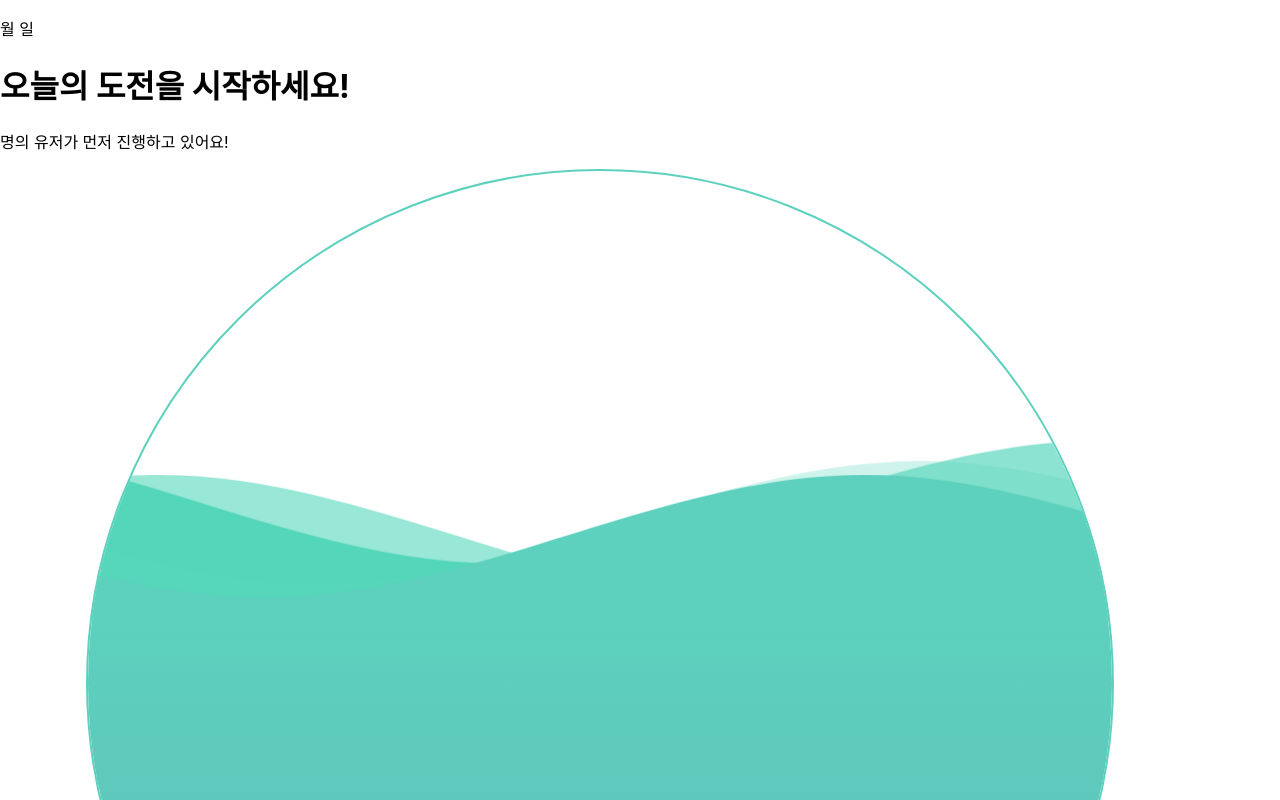
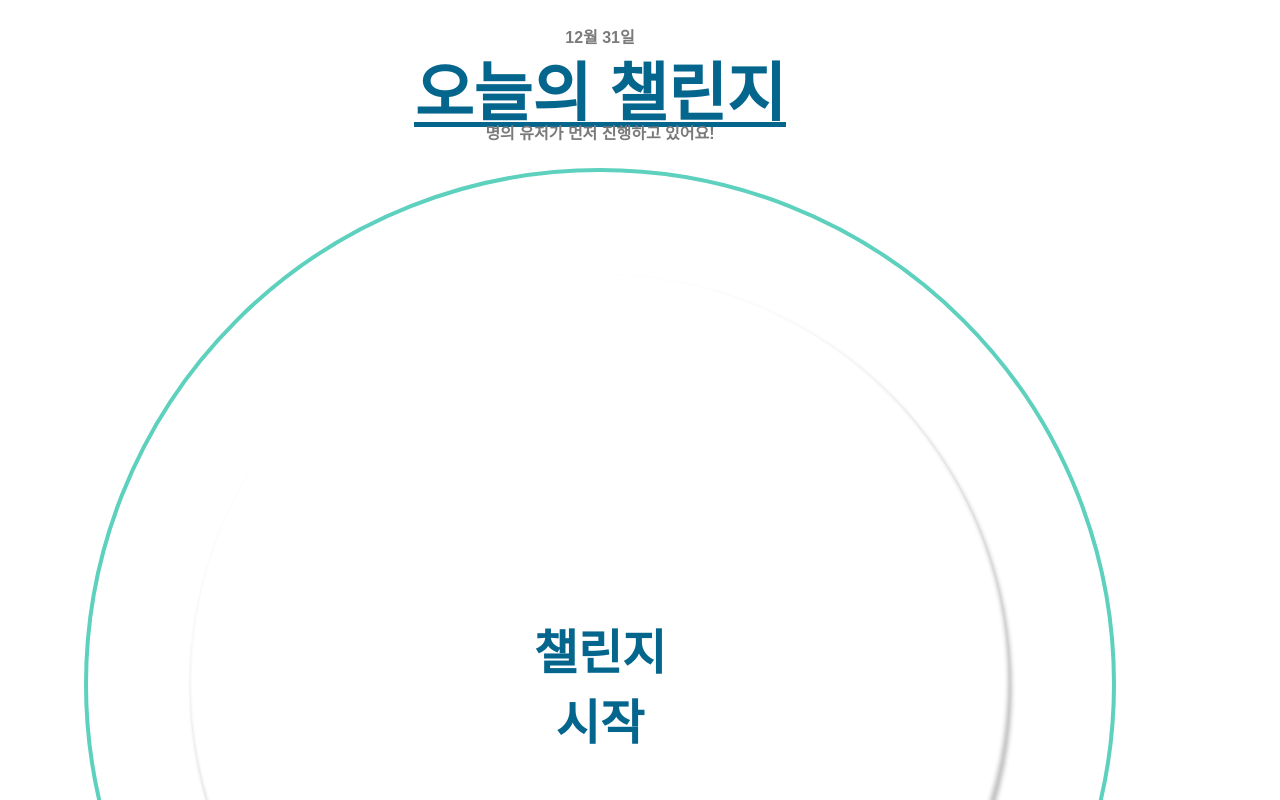
Before and after one commit to rainbowgon/haruman, a React (Create React App) app in the folder frontend/: page /home in a window 1280 px wide. Built offline with nearby package versions, Linux system fonts and the light colour scheme.

Commit message:
[FE/feat] HomePage 디자인 및 기본 링크
- HomePage a 로직 완성

```diff
--- a/frontend/src/pages/HomePage.tsx
+++ b/frontend/src/pages/HomePage.tsx
@@ -1,36 +1,74 @@
 import React, { useState } from "react";
 import MainStyle from "../components/MainStyle";
 import "../styles/theme.css";
-import "../styles/wave.css";
+import "../styles/wave.scss";
 import { Link } from "react-router-dom";
 
 const Homepage = () => {
-  const [nowChallenge, setNowChallenge] = useState(true);
+  const [challenge, setChallenge] = useState(true);
+  const [height, setHeight] = useState(100);
+
+  const handleStartChallenge = () => {
+    const nowChallenge = !challenge;
+
+    setChallenge(nowChallenge);
+
+    let targetHeight: number = nowChallenge ? height - 100 : height + 5;
+
+    setTimeout(() => {
+      setHeight(targetHeight);
+    }, 0);
+  };
 
   return (
     <MainStyle>
+      <div className="homepage">
         <div className="homepage_header">
-        <p>{}월 {}일</p>
+          {/* <p className="homepage_text">{}월 {}일</p> */}
+          <p className="homepage_text">12월 31일</p>
           {
-          nowChallenge
+            challenge
             ?<>
-            <div>
-              <h1>오늘의 도전을 시작하세요!</h1>
+              <div className="homepage_header_title">
+                <h2 className="homepage_header_title_text">오늘의 챌린지</h2>
               </div>
-            <p>{}명의 유저가 먼저 진행하고 있어요!</p>
+              <p className="homepage_text">{}명의 유저가 먼저 진행하고 있어요!</p>
             </>
             :<>
-            <div>
-              <h1>{} : {}</h1>
+              <div className="homepage_header_title">
+                <h1 className="homepage_header_title_text">13{} : 24{}</h1>
               </div>
-            <p>{}명의 유저와 함께하고 있어요!</p>
+              <p className="homepage_text">{}명의 유저와 함께하고 있어요!</p>
             </>
           }
         </div>
         <div>
-        <div className="header">
+          <div className="main_circle">
+            <div className="start_challenge">
+              {
+                challenge
+                ?
+                <div className="start_challenge_button" onClick={handleStartChallenge}>
+                  <h2 className="start_challenge_button_title">챌린지</h2>
+                  <h2 className="start_challenge_button_title">시작</h2>
+                </div>
+                :
+                <Link to="/today" className="linkto_today">
+                  <div className="progress_challenge">
+                    <div className="progress_challenge_title">
+                      <h2>8,{height}</h2>
+                      <h3>원</h3>
+                    </div>
+                  </div>
+                  today로 이동
+                </Link>
+              }
+            </div>
+            {
+              challenge &&
+              <div style={{ height: `${height}vw`}}/>
+            }
             <div>
-            <div className="hei"/>
               <svg className="waves" xmlns="http://www.w3.org/2000/svg" xmlnsXlink="http://www.w3.org/1999/xlink" viewBox="0 24 150 28" preserveAspectRatio="none" shape-rendering="auto">
                 <defs>
                   <path id="gentle-wave" d="M-160 44c30 0 58-18 88-18s 58 18 88 18 58-18 88-18 58 18 88 18 v44h-352z" />
@@ -43,9 +81,8 @@ const Homepage = () => {
                 </g>
               </svg>
             </div>
-          <div className="color"/>
+            <div className="main_circle_gradation"/>
           </div>
-        <Link to="/today">today로 이동 </Link>
         </div>
           <div className="getspace"/>
           <div>
@@ -60,7 +97,8 @@ const Homepage = () => {
                 <use xlinkHref="#gentle-wave" x="48" y="8" fill="var(--gradation-start)" />
               </g>
             </svg>
-        <div className="color"/>
+          <div className="bottom_gradation"/>
+        </div>
       </div>
     </MainStyle>
   );
--- a/frontend/src/styles/wave.css
+++ /dev/null
@@ -1,100 +0,0 @@
-@import "theme.css";
-@import url(//fonts.googleapis.com/css?family=Lato:300:400);
-
-.body {
-  width: 100%;
-  display: flex;
-  justify-content: center;
-  align-items: center;
-  margin:auto;
-}
-
-.header {
-  width: 80vw;
-  max-width: 1200px;
-  height: 80vw;
-  max-height: 1200px;
-  justify-content: center;
-  margin:auto;
-  position:relative;
-  text-align:center;
-  background: linear-gradient(60deg, var(--white) 100%, var(--white) 100%);
-
-  border: 2px solid var(--gradation-start);
-  border-radius: 100%;
-
-  overflow: hidden;
-}
-
-.flex { /*Flexbox for containers*/
-  display: flex;
-  justify-content: center;
-  align-items: center;
-  text-align: center;
-}
-
-.hei{
-  height: 20vw;
-  width: 100%;
-}
-
-.waves {
-  position:relative;
-  width: 100%;
-  height: 10%;
-  margin-bottom:-7px;
-  min-height:10px;
-  max-height:300px;
-}
-
-.color{
-  width: 100%;
-  height: 100%;
-  background: linear-gradient(0deg, var(--gradation-end) 0%, var(--gradation-start) 100%);
-}
-
-.getspace {
-  height: 10vh;
-}
-
-/* Animation */
-.parallax > use {
-  animation: move-forever 5s cubic-bezier(.55,.5,.45,.5)     infinite;
-}
-.parallax > use:nth-child(1) {
-  animation-delay: -2s;
-  animation-duration: 3s;
-}
-.parallax > use:nth-child(2) {
-  animation-delay: -3s;
-  animation-duration: 5s;
-}
-.parallax > use:nth-child(3) {
-  animation-delay: -4s;
-  animation-duration: 7s;
-}
-.parallax > use:nth-child(4) {
-  animation-delay: -5s;
-  animation-duration: 8s;
-}
-@keyframes move-forever {
-  0% {
-   transform: translate3d(-90px,0,0);
-  }
-  100% {
-    transform: translate3d(85px,0,0);
-  }
-}
-
-@media (max-width: 768px) {
-  .waves {
-    height:40px;
-    min-height:40px;
-  }
-  .content {
-    height:30vh;
-  }
-  h1 {
-    font-size:24px;
-  }
-}
--- /dev/null
+++ b/frontend/src/styles/wave.scss
@@ -0,0 +1,206 @@
+@import "theme.css";
+@import url(//fonts.googleapis.com/css?family=Lato:300:400);
+
+.homepage {
+  width: 100%;
+  height: 100vh;
+  justify-content: center;
+  align-items: center;
+  margin:auto;
+  overflow-y: hidden;
+}
+
+.homepage_header{
+  display: grid;
+  grid-template-columns: 1fr;
+  justify-content: center;
+  text-align: center;
+  padding: 3vh 0;
+}
+
+.homepage_header_title{
+  font-family: "IBM Plex Sans KR",sans-serif;
+  height: 5vh;
+  width: 100%;
+  display: flex;
+  justify-content: center;
+  align-items: center;
+  margin : 1rem 0;
+
+  .homepage_header_title_text{
+    font-size: 4rem;
+    height: 5rem;
+    color: var(--brand1_main);
+    border-bottom: 5px solid var(--brand1_main);
+  }
+}
+
+.homepage_text{
+  font-family: "IBM Plex Sans KR",sans-serif;
+  font-weight: bold;
+  color: var(--font2_main);
+  margin:auto;
+  overflow: hidden;
+}
+
+.main_circle {
+  width: 80vw;
+  max-width: 1200px;
+  height: 80vw;
+  max-height: 1200px;
+  justify-content: center;
+  margin:auto;
+  position:relative;
+  text-align:center;
+  background-color: var(--white);
+
+  border: 4px solid var(--gradation-start);
+  border-radius: 100%;
+
+  overflow: hidden;
+
+  .div{
+    transition: height 0.5s ease;
+  }
+
+  .main_circle_gradation {
+    width: 100%;
+    height: 100%;
+    background: linear-gradient(0deg, var(--gradation-end) 0%, var(--gradation-start) 100%);
+  }
+}
+
+.start_challenge{
+  position: absolute;
+  height: 100%;
+  width: 100%;
+  display: flex;
+  flex-direction: column;
+  justify-content: center;
+  align-items: center;
+  z-index: 1;
+
+  .start_challenge_button{
+    font-family: "IBM Plex Sans KR",sans-serif;
+    height: 80%;
+    width : 80%;
+    display: flex;
+    flex-direction: column;
+    justify-content: center;
+    align-items: center;
+    font-size: 2rem;
+    box-shadow: 2px 4px 4px 0px rgba(0, 0, 0, 0.25), -2px -4px 4px 0px rgba(0, 0, 0, 0.25) inset;
+
+
+    background-color: var(--white);
+    border: 1px var(--font1_main);
+    border-radius: 100%;
+
+    .start_challenge_button_title{
+      margin: 0px;
+      color: var(--brand1_main);
+    }
+  }
+}
+
+.progress_challenge{
+  display: grid;
+  grid-template-columns: 1fr;
+
+  .progress_challenge_title{
+    width: 100%;
+    display: flex;
+    justify-content: center;
+    align-items: end;
+
+    color: var(--white);
+
+    h2{
+      font-size: 4rem;
+      margin: 0 1rem;
+    }
+
+    h3{
+      font-size: 1.5rem;
+      margin: 0;
+    }
+  }
+}
+
+.linkto_today{
+  text-decoration: none;
+  color: var(--white);
+}
+
+.flex { /*Flexbox for containers*/
+  display: flex;
+  justify-content: center;
+  align-items: center;
+  text-align: center;
+}
+
+.hei{
+  height: 20vw;
+  width: 100%;
+}
+
+.waves {
+  position:relative;
+  width: 100%;
+  height: 10%;
+  margin-bottom:-7px;
+  min-height:10px;
+  max-height:300px;
+}
+
+.bottom_gradation {
+  width: 100%;
+  height: 50vh;
+  background: linear-gradient(0deg, var(--gradation-end) 0%, var(--gradation-start) 100%);
+}
+
+.getspace {
+  height: 10vh;
+}
+
+/* Animation */
+.parallax > use {
+  animation: move-forever 5s cubic-bezier(.55,.5,.45,.5)     infinite;
+}
+.parallax > use:nth-child(1) {
+  animation-delay: -2s;
+  animation-duration: 3s;
+}
+.parallax > use:nth-child(2) {
+  animation-delay: -3s;
+  animation-duration: 5s;
+}
+.parallax > use:nth-child(3) {
+  animation-delay: -4s;
+  animation-duration: 7s;
+}
+.parallax > use:nth-child(4) {
+  animation-delay: -5s;
+  animation-duration: 8s;
+}
+@keyframes move-forever {
+  0% {
+   transform: translate3d(-90px,0,0);
+  }
+  100% {
+    transform: translate3d(85px,0,0);
+  }
+}
+
+@media (max-width: 768px) {
+  .waves {
+    height:40px;
+    min-height:40px;
+  }
+  .content {
+    height:30vh;
+  }
+  h1 {
+    font-size:24px;
+  }
+}
```
Lines whose indentation alone changed are shown as unchanged.
